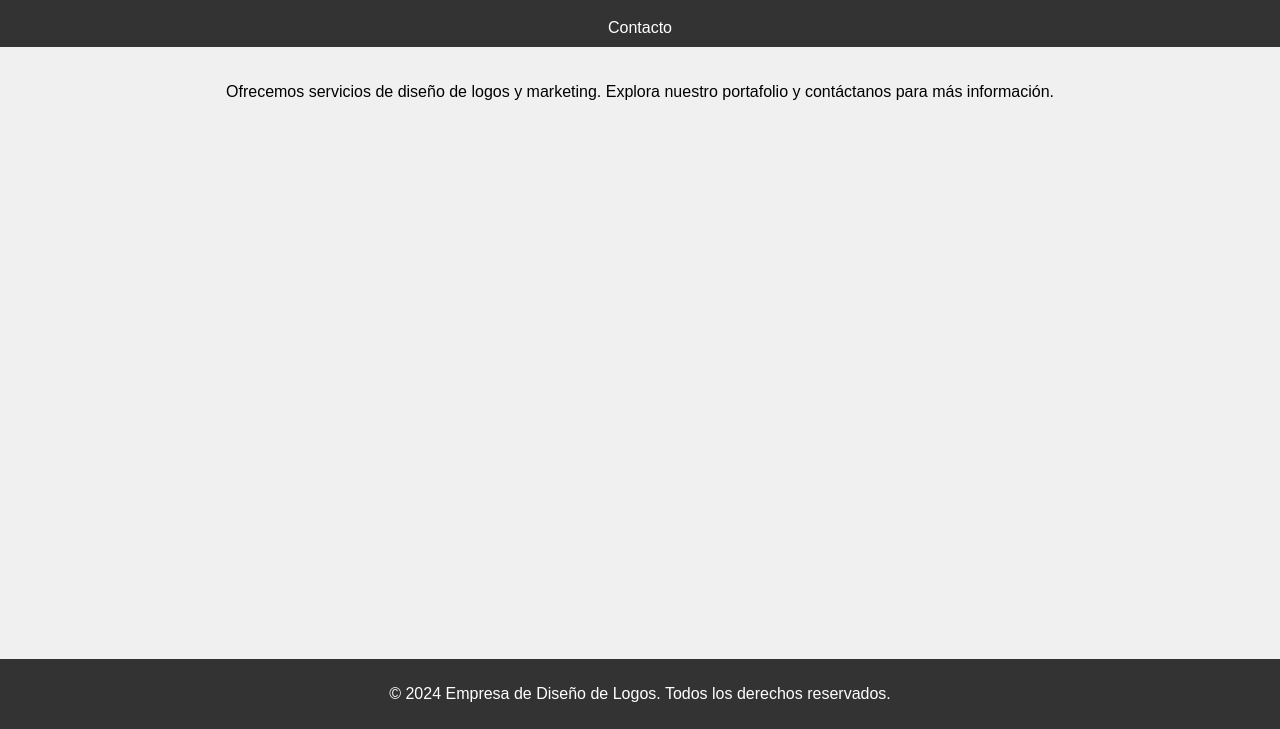
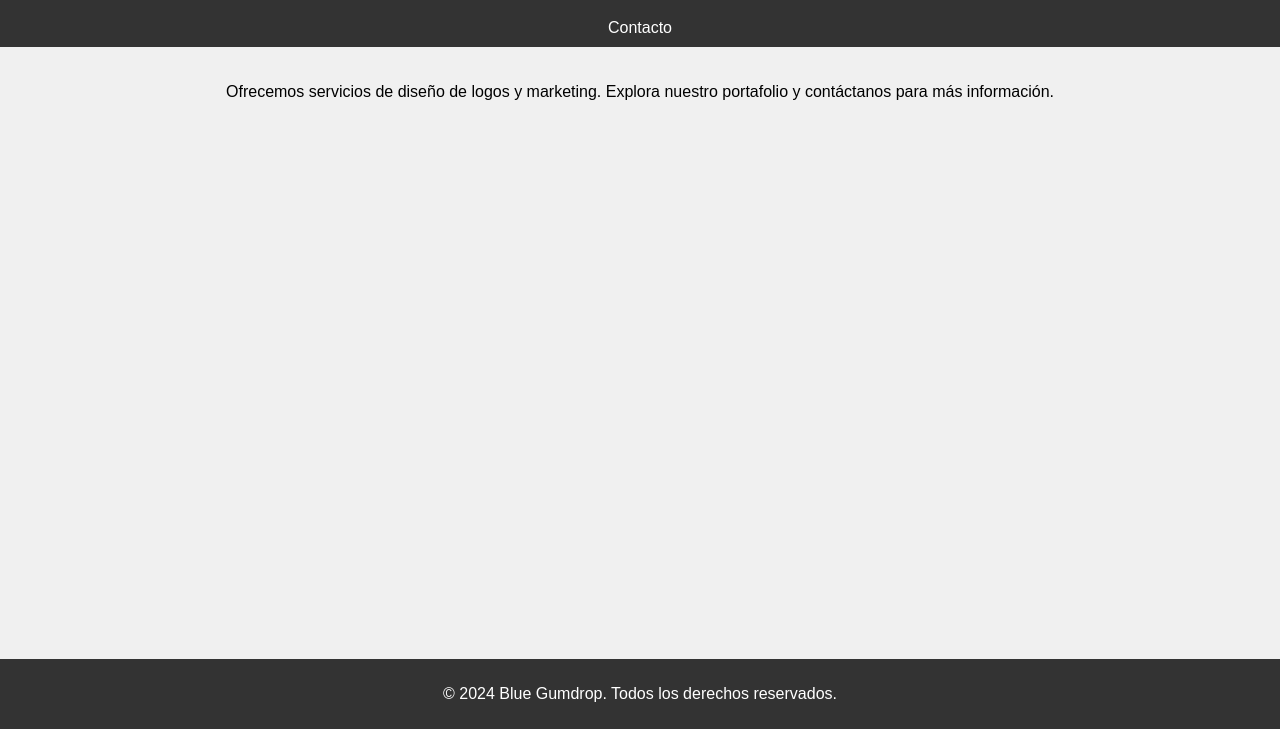
Before and after one commit to D4RKNIGTHMARE/blue-gumdrop, a website: page src/views/index.html in a window 1280 px wide. Shown: the part 71-800 px from the top of the page. Drawn offline with Linux system fonts and the light colour scheme.

Commit message:
Actualizando pagina blue gumdrop

```diff
--- a/src/views/index.html
+++ b/src/views/index.html
@@ -3,8 +3,9 @@
 <head>
     <meta charset="UTF-8">
     <meta name="viewport" content="width=device-width, initial-scale=1.0">
-    <title>Inicio - Empresa de Diseño de Logos</title>
+    <title>Blue Gumdrop</title>
     <link rel="stylesheet" href="/css/style.css">
+    <link rel="icon" href="/public/images/icon.jpg" type="images/x-icon">
 </head>
 <body>
     <header>
@@ -14,10 +15,12 @@
         </nav>
     </header>
     <main>
-        <p>Ofrecemos servicios de diseño de logos y marketing. Explora nuestro portafolio y contáctanos para más información.</p>
+        <section>
+            <p>Ofrecemos servicios de diseño de logos y marketing. Explora nuestro portafolio y contáctanos para más información.</p>
+        </section>
     </main>
     <footer>
-        <p>&copy; 2024 Empresa de Diseño de Logos. Todos los derechos reservados.</p>
+        <p>&copy; 2024 Blue Gumdrop. Todos los derechos reservados.</p>
     </footer>
 </body>
 </html>
```
Also changed, not shown: src/views/contacto.html (+1 -0 lines), public/images/icon.jpg (added).
